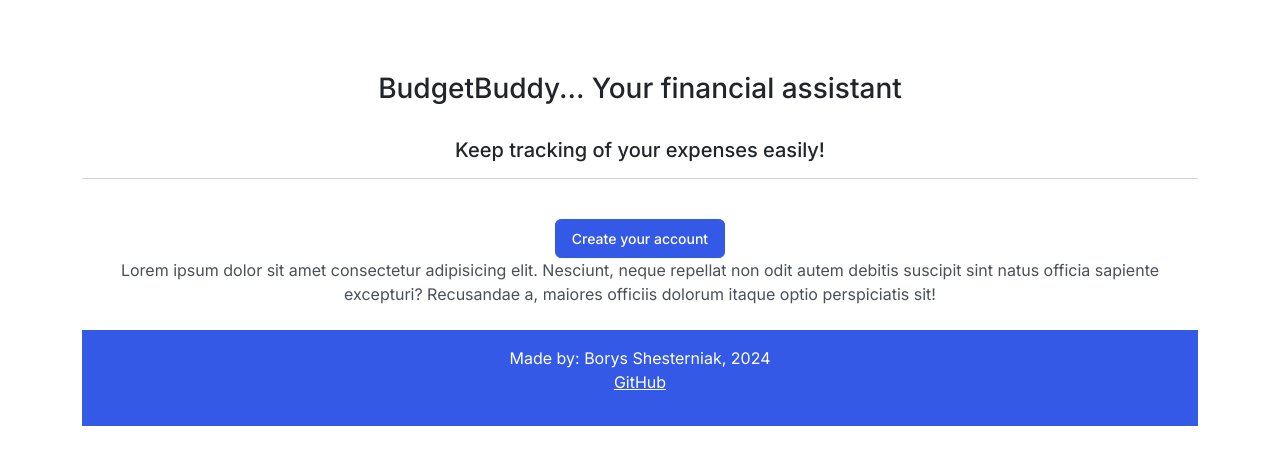
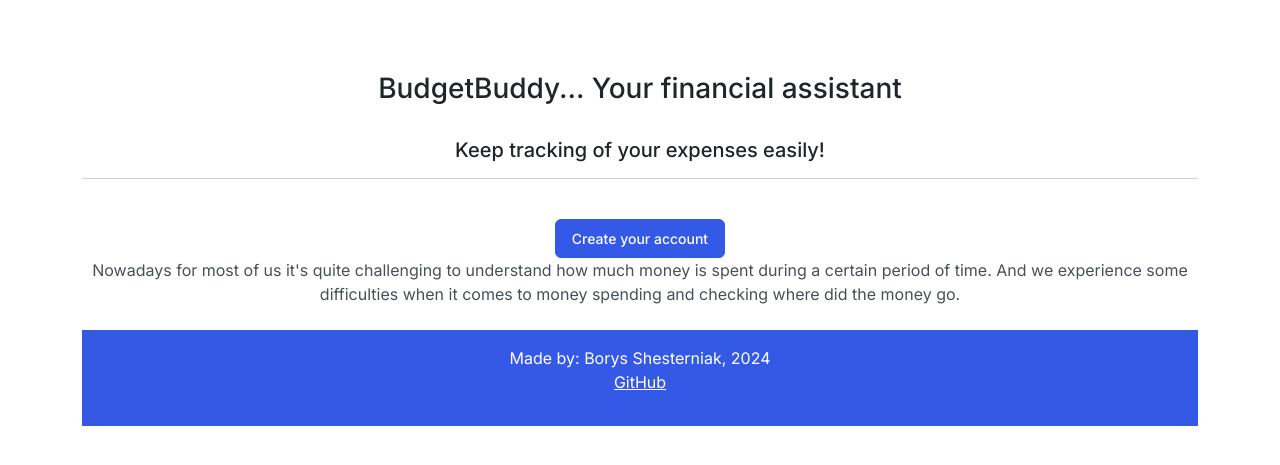
Before and after one commit to Borys-777/BudgetBuddy, a Django app: page / in a window 1280 px wide. Shown: the part 67-532 px from the top of the page. Run offline with Django 4.2, Linux system fonts and the light colour scheme; parts of the project's set-up code (start-up, migrations or seed data) failed here and were passed over.

Commit message:
Added new text to index.html

```diff
--- a/expense_add/forms.py
+++ b/expense_add/forms.py
@@ -33,7 +33,8 @@ class CreateRecordForm(forms.ModelForm):
        class Meta:
 
         model = Expense
-        fields = ['expense_type', 'currency', 'cost']
+        # fields = ['expense_type', 'currency', 'cost'] # this shows the currency input in the form
+        fields = ['expense_type', 'cost']
         # exclude = ['currency']
 
 
@@ -51,4 +52,5 @@ class UpdateRecordForm(forms.ModelForm):
        class Meta:
 
         model = Expense
-        fields = ['expense_type', 'currency', 'cost']
+        # fields = ['expense_type', 'currency', 'cost'] # this shows the currency input in the form
+        fields = ['expense_type', 'cost']
--- a/expense_add/models.py
+++ b/expense_add/models.py
@@ -18,10 +18,9 @@ class Expense(models.Model):
     # ]
     currency = models.CharField(
         max_length=3,
+        default='EUR'
         # choices=currency_select,
-        default='EUR',
         # editable=False
-
     )
 
     cost = models.DecimalField(
--- a/expense_add/templates/expense_add/dashboard.html
+++ b/expense_add/templates/expense_add/dashboard.html
@@ -37,6 +37,7 @@
                         <td>{{ expense.id }}</td>
                         <td>{{ expense.expense_type }}</td>
                         <td>{{ expense.currency }}</td>
+                        <!-- <td>EUR</td> -->
                         <td class="cost">{{ expense.cost }}</td>
                         <td> <a href="{% url 'record' expense.id %}">Click here</a> </td>
                     </tr>
--- a/expense_add/templates/expense_add/index.html
+++ b/expense_add/templates/expense_add/index.html
@@ -52,29 +52,11 @@
                 <a class="btn btn-primary" type="button" href="{% url 'register' %}"> Create your account </a>
 
                 <div>
-                <p> Lorem ipsum dolor sit amet consectetur adipisicing elit. Nesciunt, neque repellat non odit autem
-                    debitis
-                    suscipit sint natus officia sapiente excepturi? Recusandae a, maiores officiis dolorum itaque optio
-                    perspiciatis sit!
+                    <p> Nowadays for most of us it's quite challenging to understand how much money is spent
+                        during a certain period of time. And we experience some difficulties when it comes to money spending and
+                        checking where did the money go.
                     </p>
 
-                <!-- <p>Lorem ipsum dolor sit amet consectetur adipisicing elit. Dolore incidunt quisquam labore nostrum, ut
-                    veniam mollitia nulla neque ipsum rem, excepturi soluta harum reprehenderit suscipit est
-                    consequatur!
-                    Illo, unde amet?
-                </p> -->
-
-                <!-- <p>Lorem ipsum dolor sit amet consectetur adipisicing elit. Dolore incidunt quisquam labore nostrum, ut
-                    veniam mollitia nulla neque ipsum rem, excepturi soluta harum reprehenderit suscipit est
-                    consequatur!
-                    Illo, unde amet?
-                </p>
-
-                <p>Lorem ipsum dolor sit amet consectetur adipisicing elit. Dolore incidunt quisquam labore nostrum, ut
-                    veniam mollitia nulla neque ipsum rem, excepturi soluta harum reprehenderit suscipit est
-                    consequatur!
-                    Illo, unde amet?
-                </p> -->
 
                 </div>
             </div>
```
Lines whose indentation alone changed are shown as unchanged.
